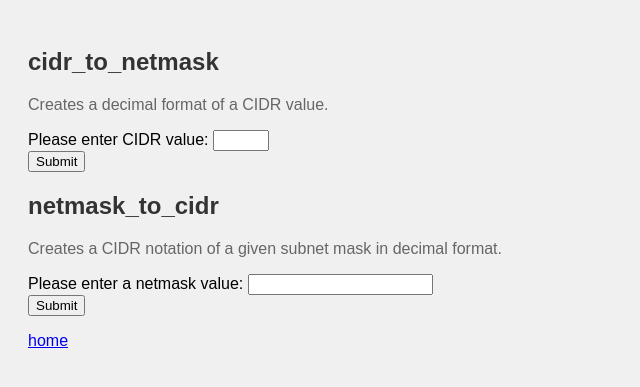
After one commit to sydasif/django-network-app, a Django app: page /ip_addr/ in a window 1280 px wide. The commit adds this page. Shown: the top 387 px of the page, without its empty margins (0-640 px from the left). Run offline with Django 5.2, Linux system fonts and the light colour scheme.

Commit message:
Add CIDR to Netmask and Netmask to CIDR

```diff
--- a/network_tools/templates/base.html
+++ b/network_tools/templates/base.html
@@ -1,4 +1,3 @@
-
 {% load static %}
 <!DOCTYPE html>
 <html lang="en">
@@ -6,7 +5,7 @@
 <head>
     <meta charset="UTF-8">
     <title>{% block title %}{% endblock %}</title>
-    <link rel="icon" href="/static/favicon.txt" type="image/x-icon">
+    <link rel="icon" href="{% static 'favicon.txt' %}" type="image/x-icon">
     <style>
         body {
             font-family: Arial, sans-serif;
--- a/network_tools/templates/network_tools/home.html
+++ b/network_tools/templates/network_tools/home.html
@@ -8,5 +8,6 @@
 <h2>Supported Netutils Functions:</h2>
 <ul>
     <li><a href="{% url 'ping' %}">Ping</a></li>
+    <li><a href="{% url 'ip_addr' %}">IP Address Tools</a></li>
 </ul>
 {% endblock %}
--- /dev/null
+++ b/network_tools/templates/network_tools/ip_addr.html
@@ -0,0 +1,32 @@
+{% extends "base.html" %}
+
+{% block title %}CIDR to Netmask and Netmask to CIDR{% endblock %}
+
+{% block content %}
+
+<h2> cidr_to_netmask</h2>
+<p>
+    Creates a decimal format of a CIDR value.
+</p>
+<form action="/ip_addr" method="get">
+    <div><label for="">Please enter CIDR value:</label>
+        <input type="number" name="cidr" min="1" max="32">
+    </div>
+    <div><button type="submit">Submit</button></div>
+</form>
+<div class="result">{{netmask_result|linebreaks}}</div>
+</div>
+<h2> netmask_to_cidr</h2>
+<p>
+    Creates a CIDR notation of a given subnet mask in decimal format.
+</p>
+<form action="/ip_addr" method="get">
+    <div><label for="">Please enter a netmask value:</label>
+        <input name="netmask">
+    </div>
+    <div><button type="submit">Submit</button></div>
+</form>
+<div class="result">{{cidr_result|linebreaks}}</div>
+</div>
+<a href="{%url 'home' %}">home</a>
+{% endblock %}
--- a/network_tools/urls.py
+++ b/network_tools/urls.py
@@ -4,4 +4,5 @@ from . import views
 urlpatterns = [
     path("", views.home, name="home"),
     path("ping/", views.ping, name="ping"),
+    path("ip_addr/", views.ip_addr, name="ip_addr"),
 ]
--- a/network_tools/views.py
+++ b/network_tools/views.py
@@ -29,3 +29,25 @@ def ping(request):
             )
 
     return render(request, "network_tools/ping.html", test_result)
+
+
+def ip_addr(request):
+    test_result = {}
+
+    if request.GET.get("cidr") == "":
+        test_result["test_result"] = "Please a valid CIDR value [1-24]"
+    elif "cidr" in request.GET:
+        cidr = int(request.GET["cidr"])
+        netmask_result = cidr_to_netmask(cidr)
+        test_result["netmask_result"] = (
+            f"Netmask for CIDR value {cidr} is {netmask_result}"
+        )
+    elif "netmask" in request.GET:
+        netmask = request.GET["netmask"]
+        if is_netmask(netmask) is False:
+            test_result["cidr_result"] = "Please enter a valid Netmask"
+            return render(request, "network_tools/ip_addr.html", test_result)
+        cidr_value = netmask_to_cidr(netmask)
+        test_result["cidr_result"] = f"CIDR Value for netmask {netmask} is {cidr_value}"
+
+    return render(request, "network_tools/ip_addr.html", test_result)
--- a/network_utilities/settings.py
+++ b/network_utilities/settings.py
@@ -123,5 +123,5 @@ STATIC_URL = "/static/"
 DEFAULT_AUTO_FIELD = "django.db.models.BigAutoField"
 
 STATICFILES_DIRS = [
-    "network_tools/static",
+    BASE_DIR / "network_tools/static",
 ]
```
